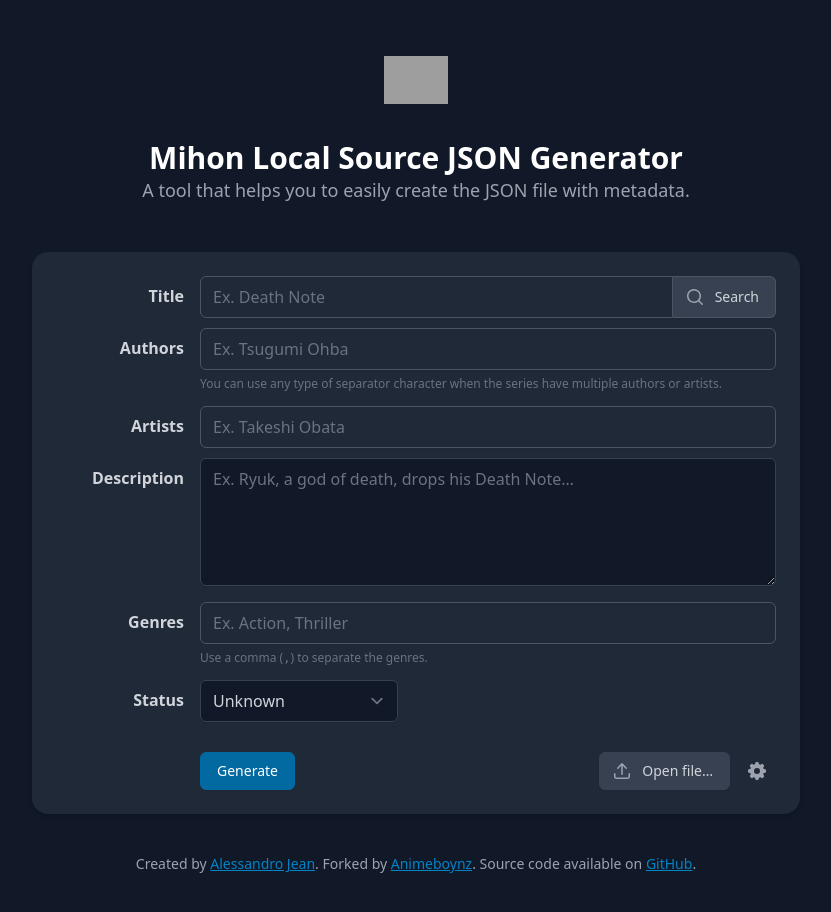
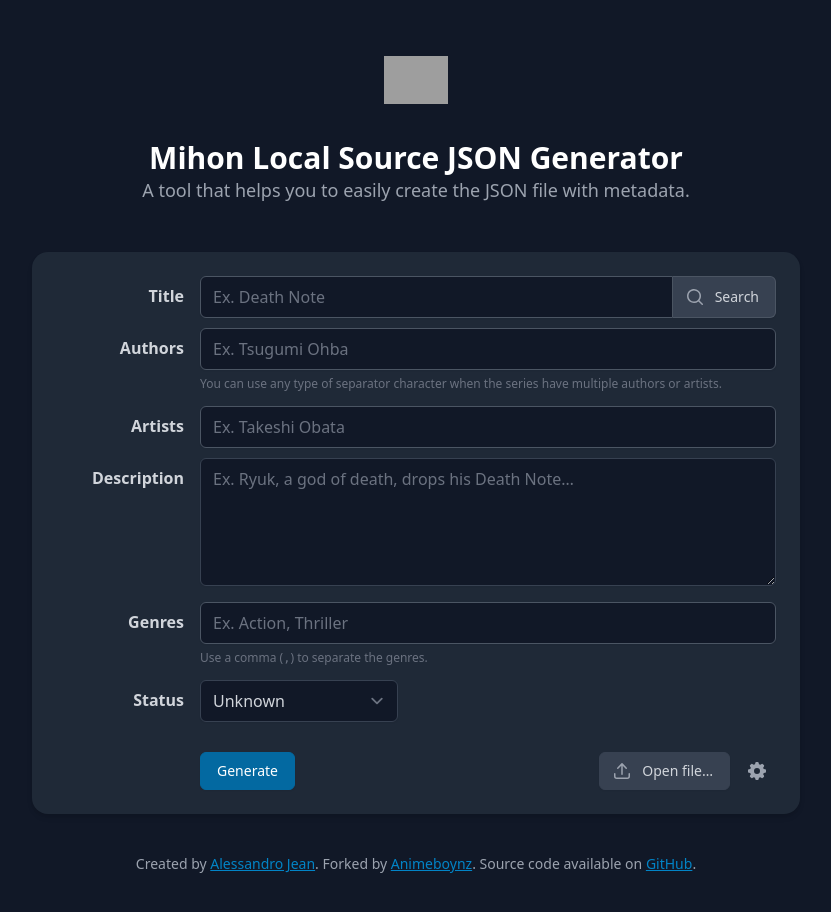
Before and after one commit to Animeboynz/mihon-local, a Vue app: page / in a window 1280 px wide. Shown: the whole page, without its empty margins (224-1055 px from the left). Built offline with nearby package versions, Linux system fonts and the light colour scheme; grey boxes are pictures that could not be loaded; a web font is replaced by a local one.

Commit message:
Update index.pcss

```diff
--- a/src/index.pcss
+++ b/src/index.pcss
@@ -47,7 +47,7 @@
   }
 
   input[type='text'], input[type='search'], textarea, select {
-    @apply rounded-md shadow-sm border-gray-600 bg-gray-800 text-gray-300
+    @apply rounded-md shadow-sm border-gray-600 bg-gray-900 text-gray-300
     motion-safe:transition disabled:opacity-50;
 
     &:focus {
```
